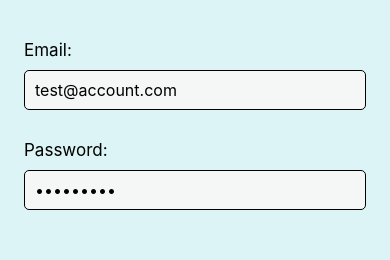
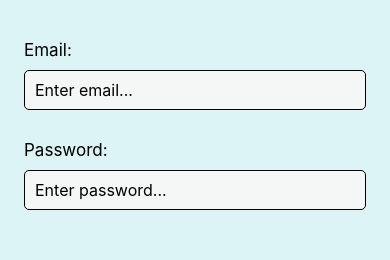
Before and after one commit to AbdulRB/WhatsThat-App, a React Native app in the folder WhatsThat/: screen /Login in a window 390 px wide. Shown: the part 158-418 px from the top of the page. Built offline with nearby package versions, Linux system fonts and the light colour scheme.

Commit message:
Update login.js

```diff
--- a/WhatsThat/src/components/login.js
+++ b/WhatsThat/src/components/login.js
@@ -11,8 +11,8 @@ export default class LoginScreen extends Component {
         super(props);
 
         this.state = {
-            email: "test@account.com",
-            password: "Hello123!",
+            email: "",
+            password: "",
             error: "",
             submitted: false,
             success: "",
```
